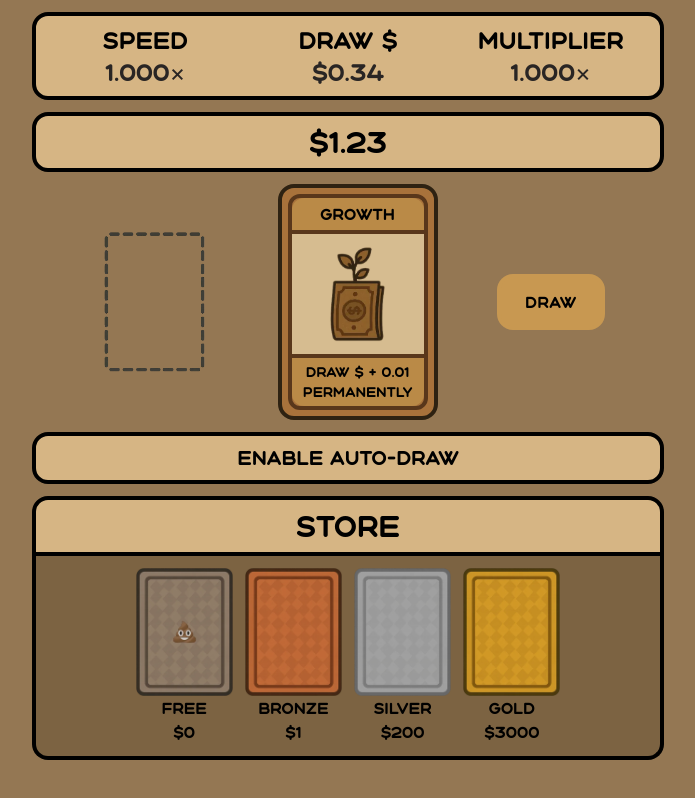
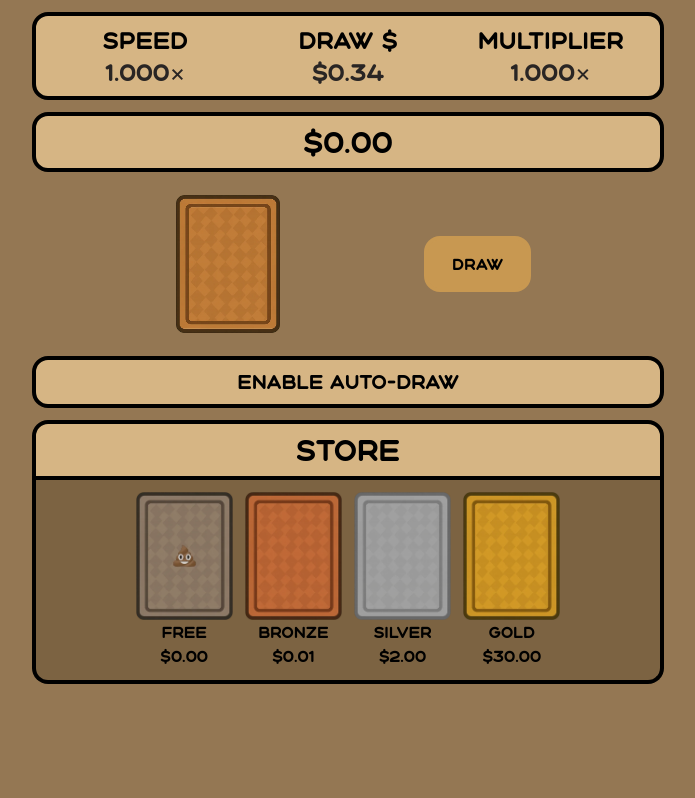
Before and after one commit to hobblyhoy/idle-roll, a React (Vite) app: page / in a window 1280 px wide. Shown: the whole page, without its empty margins (292-987 px from the left). Built offline with nearby package versions, Linux system fonts and the light colour scheme.

Commit message:
Misc deck and store improvements

```diff
--- a/src/features/game/gameSlice.ts
+++ b/src/features/game/gameSlice.ts
@@ -11,18 +11,21 @@ export type GameSliceState = {
    currentSpeed: number; // float multiplier
    currentMultiplier: number; // float multiplier
    cardDeck: IPlayingCard[];
-    //index of the card thats currently active. 0 is the top. -1 for empty deck.
+   //index of the card thats currently active. 0 is the top. -1 for empty deck.
    activeCardIndex: number;
+   hasCards: boolean;
 };
 
 const initialState: GameSliceState = {
    tickInterval: 2000,
-   currentMoney: 123,
+   currentMoney: 0,
    currentBase: 34,
    currentSpeed: 1,
    currentMultiplier: 1,
+   //cardDeck: [],
    cardDeck: [PrebakeGrowth, PrebakeSpeed],
-   activeCardIndex: 0,
+   activeCardIndex: -1,
+   hasCards: true, // reset to false after testing
 };
 
 export const gameSlice = createAppSlice({
@@ -44,7 +47,9 @@ export const gameSlice = createAppSlice({
       selectCurrentBase: game => game.currentBase,
       selectCurrentSpeed: game => game.currentSpeed,
       selectCurrentMultiplier: game => game.currentMultiplier,
-      selectCurrentCard: game => game.cardDeck[game.activeCardIndex]
+      selectCurrentCard: game =>
+         game.activeCardIndex >= 0 ? game.cardDeck[game.activeCardIndex] : null,
+      selectHasCards: game => game.cardDeck.length > 0,
    },
 });
 
@@ -57,4 +62,5 @@ export const {
    selectCurrentSpeed,
    selectCurrentMultiplier,
    selectCurrentCard,
+   selectHasCards,
 } = gameSlice.selectors;
--- a/src/features/game/types.ts
+++ b/src/features/game/types.ts
@@ -1,8 +1,10 @@
 export interface IPlayingCard extends IPlayingCardUi {
+   id: number; // unique identifier
    baseModifier: number;
    speedModifier: number;
    multiplierModifier: number;
    duration: number; // Whole number milliseconds, 0 for permanent modifiers
+   storeSource: 'free' | 'bronze' | 'silver' | 'gold';
 }
 
 export interface IPlayingCardUi {
--- a/src/features/item-store/ItemStore.tsx
+++ b/src/features/item-store/ItemStore.tsx
@@ -6,6 +6,38 @@ import cardBackStorePoop from '../../assets/card-back-store-poop.webp';
 import cardBackStoreBronze from '../../assets/card-back-store-bronze.webp';
 import cardBackStoreSilver from '../../assets/card-back-store-silver.webp';
 import cardBackStoreGold from '../../assets/card-back-store-gold.webp';
+import { formatMoney } from '../../utils/UtilFuncs';
+
+interface ItemProps {
+   imageSrc: string;
+   name: string;
+   alt: string;
+   price: number;
+   onClick: () => void;
+}
+const PurchasableCard = ({
+   imageSrc,
+   alt,
+   name,
+   price,
+   onClick,
+}: ItemProps) => {
+   const cardAnimationClass =
+      'transition-transform duration-300 ease-out hover:scale-105';
+
+   return (
+      <div className="flex flex-col items-center">
+         <img
+            src={imageSrc}
+            alt={alt}
+            className={`max-h-32 cursor-pointer ${cardAnimationClass}`}
+            onClick={onClick}
+         />
+         <div>{name}</div>
+         <div>${formatMoney(price)}</div>
+      </div>
+   );
+};
 
 function ItemStore() {
    const dispatch = useAppDispatch();
@@ -14,42 +46,34 @@ function ItemStore() {
    return (
       <IRSection label="Store">
          <div className="flex justify-center px-1 py-3 gap-1 sm:gap-3">
-            <div className="flex flex-col items-center">
-               <img
-                  src={cardBackStorePoop}
-                  alt="Free card"
-                  className="max-h-32"
-               />
-               <div>Free</div>
-               <div>$0</div>
-            </div>
-            <div className="flex flex-col items-center">
-               <img
-                  src={cardBackStoreBronze}
-                  alt="Bronze card"
-                  className="max-h-32"
-               />
-               <div>Bronze</div>
-               <div>$1</div>
-            </div>
-            <div className="flex flex-col items-center">
-               <img
-                  src={cardBackStoreSilver}
-                  alt="Silver card"
-                  className="max-h-32"
-               />
-               <div>Silver</div>
-               <div>$200</div>
-            </div>
-            <div className="flex flex-col items-center">
-               <img
-                  src={cardBackStoreGold}
-                  alt="Gold card"
-                  className="max-h-32"
-               />
-               <div>Gold</div>
-               <div>$3000</div>
-            </div>
+            <PurchasableCard
+               imageSrc={cardBackStorePoop}
+               name="Free"
+               alt="Purchase Free Card"
+               price={0}
+               onClick={() => {}}
+            />
+            <PurchasableCard
+               imageSrc={cardBackStoreBronze}
+               name="Bronze"
+               alt="Purchase Bronze Card"
+               price={1}
+               onClick={() => {}}
+            />
+            <PurchasableCard
+               imageSrc={cardBackStoreSilver}
+               name="Silver"
+               alt="Purchase Silver Card"
+               price={200}
+               onClick={() => {}}
+            />
+            <PurchasableCard
+               imageSrc={cardBackStoreGold}
+               name="Gold"
+               alt="Purchase Gold Card"
+               price={3000}
+               onClick={() => {}}
+            />
          </div>
       </IRSection>
    );
--- a/src/features/playing-cards/DeckPanel.tsx
+++ b/src/features/playing-cards/DeckPanel.tsx
@@ -1,28 +1,43 @@
 import { useAppSelector } from '../../app/hooks';
 import cardBack0 from '../../assets/card-back-0.webp';
-import cardGrowth from '../../assets/card-growth.webp';
+import cardBack1 from '../../assets/card-back-1.webp';
+import cardBack1Draw from '../../assets/card-back-1-draw.webp';
 import IRButton from '../../design-system/IRButton';
-import { selectCurrentCard } from '../game/gameSlice';
+import { selectCurrentCard, selectHasCards } from '../game/gameSlice';
 import { useBreakpoint } from '../viewport/useBreakpoint';
 import PlayingCard from './PlayingCard';
 
 function DeckPanel() {
    const { isMobile } = useBreakpoint();
    const currentCard = useAppSelector(selectCurrentCard);
+   const hasCards = useAppSelector(selectHasCards);
 
+   let cardToDisplay = cardBack0;
+   if (hasCards && isMobile) {
+      cardToDisplay = cardBack1Draw;
+   } else if (hasCards && !isMobile) {
+      cardToDisplay = cardBack1;
+   }
+
+   const cardAnimationClass =
+      'transition-transform duration-300 ease-out hover:translate-x-2 hover:rotate-3';
    return (
       <div>
          <div className="flex justify-evenly items-center">
             <div className="relative cursor-pointer">
-               <img src={cardBack0} alt="Empty deck" className="max-h-40 " />
-               {isMobile && (
-                  <div className="absolute inset-0 flex items-center justify-center">
-                     Draw
-                  </div>
-               )}
+               <img
+                  src={cardToDisplay}
+                  alt={hasCards ? 'Click to draw' : 'Empty deck'}
+                  className="max-h-40 "
+               />
+               <img
+                  src={cardToDisplay}
+                  // alt={hasCards ? 'Click to draw' : 'Empty deck'}
+                  alt="over card"
+                  className={`max-h-40 absolute inset-0 ${cardAnimationClass}`}
+               />
             </div>
-            {/* <img src={cardGrowth} alt="Played card" className="max-h-52" /> */}
-            <PlayingCard {...currentCard} />
+            {currentCard && <PlayingCard {...currentCard} />}
             {!isMobile && <IRButton>Draw</IRButton>}
          </div>
       </div>
--- a/src/features/playing-cards/PrebakedCards.ts
+++ b/src/features/playing-cards/PrebakedCards.ts
@@ -1,6 +1,7 @@
 import { IPlayingCard } from '../game/types';
 
 export const PrebakeGrowth: IPlayingCard = {
+   id: 1,
    baseModifier: 1,
    speedModifier: 0,
    multiplierModifier: 0,
@@ -8,9 +9,11 @@ export const PrebakeGrowth: IPlayingCard = {
    title: 'Growth',
    imageType: 'growth',
    description: 'Draw $ + 0.01 Permanently',
+   storeSource: 'free',
 };
 
 export const PrebakeSpeed: IPlayingCard = {
+   id: 2,
    baseModifier: 0,
    speedModifier: 0.001,
    multiplierModifier: 0,
@@ -18,6 +21,7 @@ export const PrebakeSpeed: IPlayingCard = {
    title: 'Faster!',
    imageType: 'growth',
    description: 'Speed + 0.001 Permanently',
+   storeSource: 'free',
 };
 
 // title="Growth"
```
Also changed, not shown: src/assets/card-back-1-draw.webp (added).
